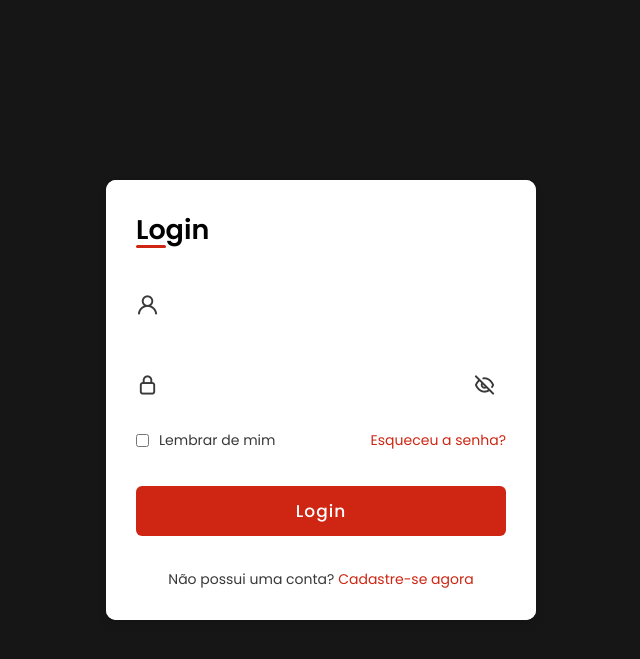
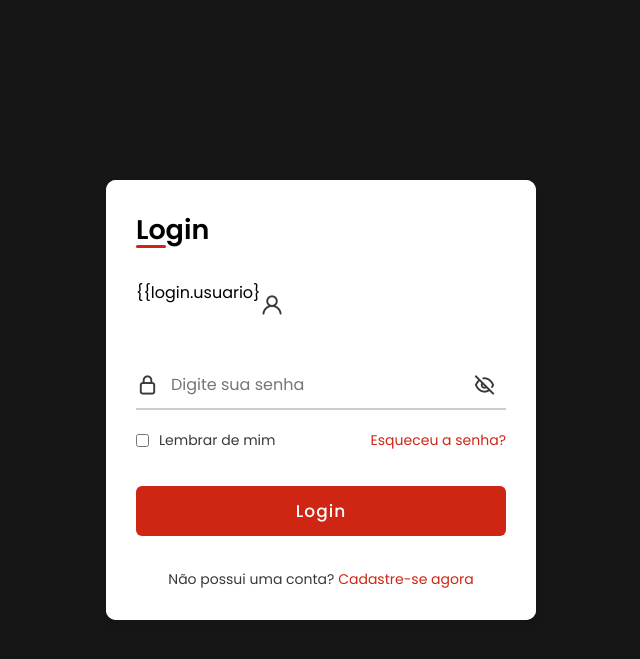
Before and after one commit to L0uh3n/moderncuts, a Django app: template my_project/my_app/templates/log_reg.html in a window 1280 px wide. Shown: the top 659 px of the page, without its empty margins (319-959 px from the left). Run offline with Django 4.2, Linux system fonts and the light colour scheme; the template is opened without the code that fills it: values that come from a table or form of the project are taken from there, others are empty; parts of the project's set-up code (start-up, migrations or seed data) failed here and were passed over.

Commit message:
ajeitando inputs login

```diff
--- a/my_project/my_app/forms.py
+++ b/my_project/my_app/forms.py
@@ -13,8 +13,8 @@
         fields = ['nome', 'sobrenome', 'data_nasc', 'usuario', 'email', 'senha', 'num_telefone']
 
 class LoginForm(ModelForm):
-    usuario = forms.CharField(widget=forms.CharField(attrs={'placeholder' : 'Digite seu nome de usuário', 'required' : 'True'}))
-    senha = forms.CharField(widget=forms.PasswordInput(attrs={'placeholder' : 'Digite sua senha', 'required' : 'True'}))
+    usuario = forms.CharField(widget=forms.CharField)
+    senha = forms.CharField(widget=forms.PasswordInput(attrs={'class' : 'password', 'placeholder' : 'Digite sua senha'}))
     class Meta:
         model = usuario
         widgets = {'password': forms.PasswordInput(),}
--- a/my_project/my_app/templates/log_reg.html
+++ b/my_project/my_app/templates/log_reg.html
@@ -25,7 +25,7 @@
                 <form method="post" action="/dolog/">
                     {% csrf_token %}
                     <div class="input-field">
-                        {{login.usuario}}
+                        {{login.usuario}
                         <i class="uil uil-user"></i>
                     </div>
                     <div class="input-field">
```
